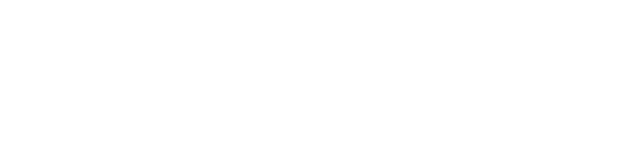
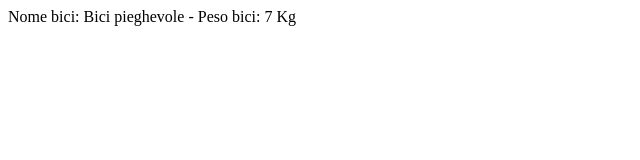
Before and after one commit to aniellonigrocogliano/js-snack-es6, a plain HTML site: page Snack-1/index.html in a window 1280 px wide. Shown: the whole page, without its empty margins (0-640 px from the left). Drawn offline with Linux system fonts and the light colour scheme.

Commit message:
add: function ricerca bici col peso minoare

```diff
--- a/Snack-1/index.html
+++ b/Snack-1/index.html
@@ -6,7 +6,7 @@
     <title>Snack 1</title>
 </head>
 <body>
-
+    <div id="result"> </div>
     <script src="./js/script.js"></script>
 </body>
 </html>
--- a/Snack-1/js/script.js
+++ b/Snack-1/js/script.js
@@ -40,7 +40,17 @@ biciclette = [
         peso: 8,
     }
 ];
-function name(bici) {
-
-
+function CercaBiciMinore(bici) {
+    let pesoFinale=bici[0].peso; // creo variabile di appoggio dove salvare il peso minore e l'inizializzo con il valore della prima bici
+    let biciFinale=bici[0].nome; // creo variabile di appoggio dove salvare il nome della bici col peso minore e l'inizializzo con il valore della prima bici
+    bici.forEach((curBici) => {
+        const {nome, peso,} = curBici; // prelevo nome e peso dall'oggetto
+        if(peso<pesoFinale){ // verifico che il peso della bici della corrente iterazione sia minore della variabile di appoggio se si sostituisco entrambe le variabili di apppogio con il valore corrente
+            pesoFinale=peso;
+            biciFinale=nome;
+        }
+    });
+    console.log(pesoFinale, biciFinale) // stampo in console
+    document.getElementById("result").innerHTML = `Nome bici: ${biciFinale} - Peso bici: ${pesoFinale} Kg` // stampo a video
 }
+CercaBiciMinore(biciclette); // richiamo funzione
```
